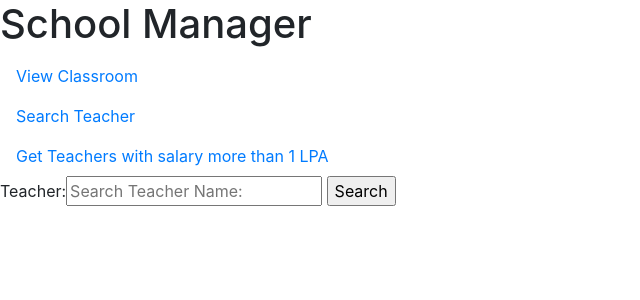
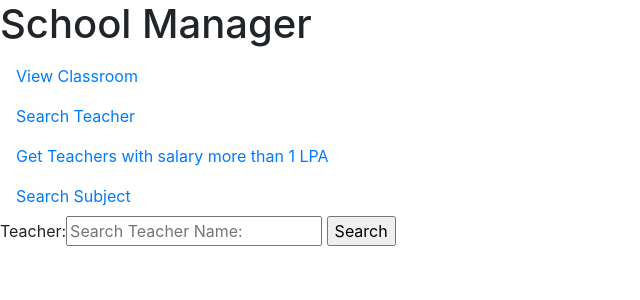
Before and after one commit to maheshgudi/school-management-dashboard, a Django app: page /home/search_teacher in a window 1280 px wide. Shown: the top 300 px of the page, without its empty margins (0-640 px from the left). Run offline with Django 3.2, Linux system fonts and the light colour scheme; some libraries are stand-ins or nearby versions.

Commit message:
Add search subjects feature

```diff
--- a/schoolmanager/entity/forms.py
+++ b/schoolmanager/entity/forms.py
@@ -1,15 +1,28 @@
 from django import forms
-from .models import Class
+from .models import Class, Subject
+from django.db.models import Sum, Count
 
 
 class SearchTeacher(forms.Form):
     """Form for searching teacher"""
 
-    teacher = forms.CharField(widget=forms.TextInput(attrs={"placeholder": "Search Teacher Name:"}))
+    teacher = forms.CharField(
+        widget=forms.TextInput(attrs={"placeholder": "Search Teacher Name:"})
+        )
 
     def save(self, query):
-        try:
-            teacher = Class.objects.filter_teachers(query)
-        except Class.DoesNotExist:
-            teacher = None
+        teacher = Class.objects.filter_teachers(query)
         return teacher
+
+
+class SearchSubject(forms.Form):
+    subject = forms.ModelChoiceField(queryset=Subject.objects.all(),
+        empty_label="Select a Subject"
+        )
+
+    def save(self, query):
+        subject = Class.objects.filter_subject(query)
+        teachers = subject.aggregate(Count("teacher", distinct=True))
+        students = subject.aggregate(Count("students", distinct=True))
+        total_hours = subject.aggregate(Sum("subject__total_duration"))
+        return dict(teachers=teachers, students=students, total_hours=total_hours)
--- a/schoolmanager/entity/models.py
+++ b/schoolmanager/entity/models.py
@@ -70,6 +70,9 @@ class ClassManager(models.Manager):
     def filter_teachers(self, teacher_name):
         return Class.objects.filter(teacher__full_name__icontains=teacher_name)
 
+    def filter_subject(self, subject):
+        return Class.objects.filter(subject=subject)
+
 
 class Class(models.Model):
     room = models.ForeignKey("ClassRoom", on_delete=models.CASCADE)
--- a/schoolmanager/entity/templates/entity/base.html
+++ b/schoolmanager/entity/templates/entity/base.html
@@ -4,14 +4,11 @@
     <meta charset="utf-8">
     <meta name="viewport" content="width=device-width, initial-scale=1, shrink-to-fit=no">
 
-    <!-- Bootstrap CSS -->
     <link rel="stylesheet" href="https://maxcdn.bootstrapcdn.com/bootstrap/4.0.0/css/bootstrap.min.css" integrity="sha384-Gn5384xqQ1aoWXA+058RXPxPg6fy4IWvTNh0E263XmFcJlSAwiGgFAW/dAiS6JXm" crossorigin="anonymous">
 
     <title>Class Room Manager</title>
   </head>
   <body>
-    <!-- Optional JavaScript -->
-    <!-- jQuery first, then Popper.js, then Bootstrap JS -->
     <script src="https://code.jquery.com/jquery-3.2.1.slim.min.js" integrity="sha384-KJ3o2DKtIkvYIK3UENzmM7KCkRr/rE9/Qpg6aAZGJwFDMVNA/GpGFF93hXpG5KkN" crossorigin="anonymous"></script>
     <script src="https://cdnjs.cloudflare.com/ajax/libs/popper.js/1.12.9/umd/popper.min.js" integrity="sha384-ApNbgh9B+Y1QKtv3Rn7W3mgPxhU9K/ScQsAP7hUibX39j7fakFPskvXusvfa0b4Q" crossorigin="anonymous"></script>
     <script src="https://maxcdn.bootstrapcdn.com/bootstrap/4.0.0/js/bootstrap.min.js" integrity="sha384-JZR6Spejh4U02d8jOt6vLEHfe/JQGiRRSQQxSfFWpi1MquVdAyjUar5+76PVCmYl" crossorigin="anonymous"></script>
@@ -22,12 +19,10 @@
 	  <a class="nav-link active" href="get_class_info">View Classroom</a>
 	  <a class="nav-link" href="search_teacher">Search Teacher</a>
 	  <a class="nav-link" href="get_teachers_by_salaries">Get Teachers with salary more than 1 LPA </a>
-  <!-- <a class="nav-link" href="#">Link</a> -->
-  <!-- <a class="nav-link disabled" href="#">Disabled</a> -->
+	  <a class="nav-link" href="search_subject">Search Subject</a>
 	</nav>
 
     <div id="content">
-        <!-- We'll fill this with dummy content -->
         {% block page %}
   		{% endblock %}
     </div>
--- a/schoolmanager/entity/urls.py
+++ b/schoolmanager/entity/urls.py
@@ -6,4 +6,5 @@ urlpatterns = [
     path("get_class_info", views.get_class_info, name="get_class_info"),
     path("search_teacher", views.SearchTeacherFormView.as_view(), name="search_teacher"),
     path("get_teachers_by_salaries", views.get_teachers_by_salaries, name="get_teachers_by_salaries"),
+    path("search_subject", views.SearchSubjectFormView.as_view(), name="search_subject"),
 ]
--- a/schoolmanager/entity/views.py
+++ b/schoolmanager/entity/views.py
@@ -11,7 +11,7 @@ from .models import (
     Chapter,
     Class,
     )
-from .forms import SearchTeacher
+from .forms import SearchTeacher, SearchSubject
 
 def get_class_info(request):
     classes = Class.objects.all()
@@ -55,9 +55,19 @@ def get_teachers_by_salaries(request):
          })
     return render(request, "entity/teachers_salaries.html", context)
 
-class MultipleTeachersView(View):
-    template_name = 'entity/.html'
+class SearchSubjectFormView(View):
+    form_class = SearchSubject
+    template_name = 'entity/search_subject.html'
 
     def get(self, request, *args, **kwargs):
         form = self.form_class()
         return render(request, self.template_name, {'form': form})
+
+    def post(self, request, *args, **kwargs):
+        context = {}
+        form = self.form_class(request.POST)
+        context.update({'form': form})
+        if form.is_valid():
+            query = form.cleaned_data.get("subject")
+            context.update(form.save(query=query))
+        return render(request, self.template_name, context)
```
Also changed, not shown: schoolmanager/entity/templates/entity/search_subject.html (added, +20 -0 lines), schoolmanager/db.sqlite3. Lines whose indentation alone changed are shown as unchanged.
